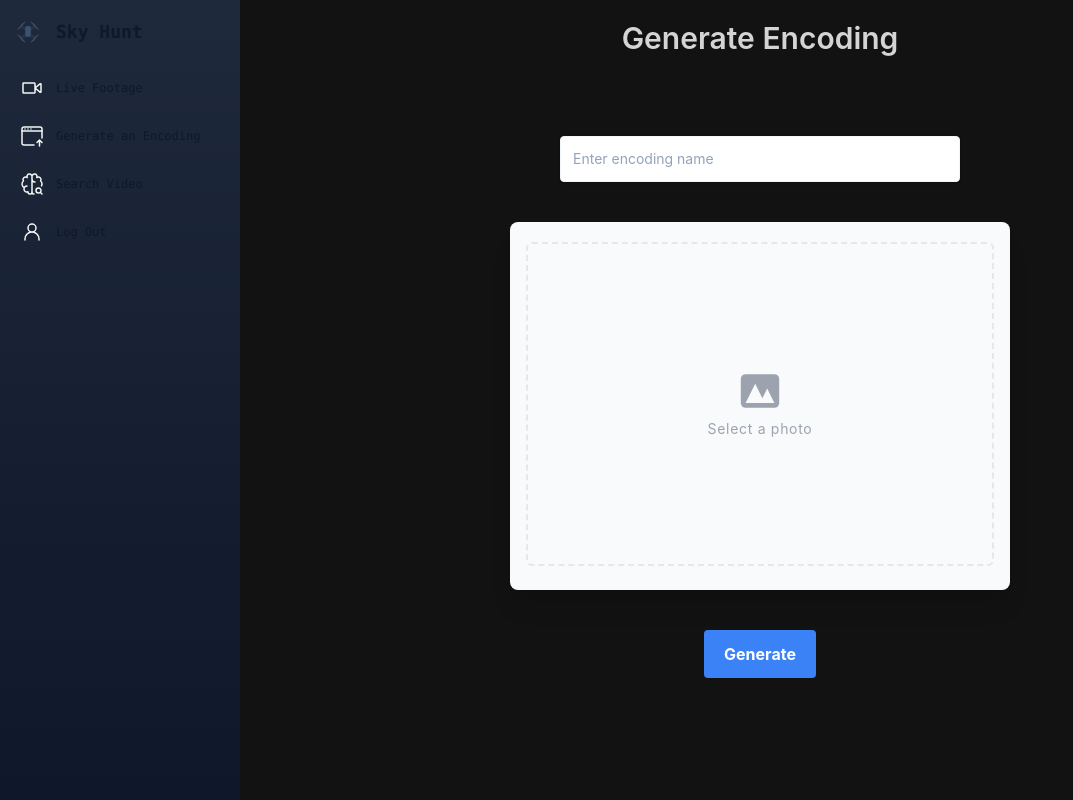
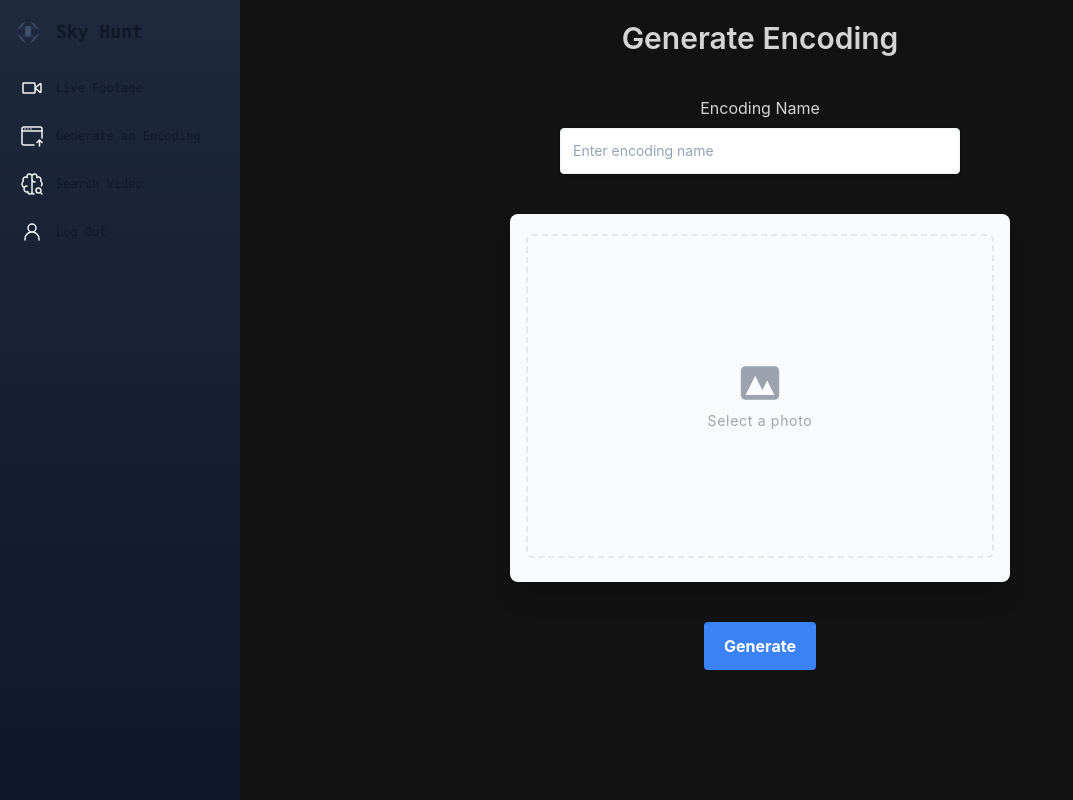
Before and after one commit to CapstoneS01/Web, a React (Vite) app in the folder client/: page /generate-encoding in a window 1280 px wide. Shown: the whole page, without its empty margins (0-1073 px from the left). Built offline with nearby package versions, Linux system fonts and the light colour scheme.

Commit message:
Spawn encoding script on upload

```diff
--- a/client/src/pages/GenerateEncoding.tsx
+++ b/client/src/pages/GenerateEncoding.tsx
@@ -2,8 +2,19 @@
 
 import React from "react";
 import { Sidebar } from "../components/Sidebar";
-import { ToastContainer, toast } from "react-toastify";
+import { ToastContainer, toast, ToastOptions } from "react-toastify";
 import "react-toastify/dist/ReactToastify.css";
+
+const toastOptions: ToastOptions = {
+  position: "top-right",
+  autoClose: 5000,
+  hideProgressBar: false,
+  closeOnClick: true,
+  pauseOnHover: true,
+  draggable: true,
+  progress: undefined,
+  theme: "dark",
+};
 
 export const GenerateEncoding = () => {
   const [encodingName, setEncodingName] = React.useState<string>("");
@@ -27,54 +38,50 @@ export const GenerateEncoding = () => {
     setFiles(filesArr);
   };
 
-  async function submitImages(e: any) {
+  async function generate(e: any) {
     e.preventDefault();
+
     if (files.length < 5 || files.length > 10) {
       toast.error(
         "You must upload a minimum of 5, and maximum of 10 images ⚠️",
-        {
-          position: "top-right",
-          autoClose: 5000,
-          hideProgressBar: false,
-          closeOnClick: true,
-          pauseOnHover: true,
-          draggable: true,
-          progress: undefined,
-          theme: "dark",
-        }
+        toastOptions
       );
       return;
     }
     if (encodingName === "") {
-      toast.error("You must enter an encoding name ⚠️", {
-        position: "top-right",
-        autoClose: 5000,
-        hideProgressBar: false,
-        closeOnClick: true,
-        pauseOnHover: true,
-        draggable: true,
-        progress: undefined,
-        theme: "dark",
-      });
+      toast.error("You must enter an encoding name ⚠️", toastOptions);
 
       return;
     }
 
-    const data = new FormData();
-    data.append("name", encodingName);
-    for (let i = 0; i < files.length; i++) {
-      data.append("files", files[i]);
+    const formData = new FormData();
+
+    files.map((file, idx) => {
+      const fileExtension = file.name.split(".").pop();
+      const formattedFile = new File(
+        [file],
+        `${encodingName}_${idx + 1}.${fileExtension}`,
+        { type: file.type }
+      );
+      formData.append("images", formattedFile);
+    });
+
+    const response = await fetch("http://localhost:3333/upload", {
+      credentials: "include",
+      method: "POST",
+      body: formData,
+    });
+
+    if (!response.ok) {
+      toast.error(
+        "Something went wrong, please try again later ⚠️",
+        toastOptions
+      );
+    } else {
+      toast.success("Encoding generated successfully ✅", toastOptions);
+      setFiles([]);
+      e.target.reset();
     }
-
-    await fetch("http://localhost:3030/upload", {
-      credentials: "same-origin",
-      method: "POST",
-      body: data,
-      headers: {
-        token:
-          "eyJhbGciOiJIUzI1NiIsInR5cCI6IkpXVCJ9.eyJ0b2tlbiI6IjAxR1FTWkMwMFJYSDdXTUJUMlhIWENTMEdaIiwiaWF0IjoxNjc0ODM1MjYzfQ.yneN_EBmUNPFK9zsPuXQHlZTn-FWRkERXBC0hd6-Bi8",
-      },
-    });
   }
 
   return (
@@ -85,8 +92,14 @@ export const GenerateEncoding = () => {
           <h1 className="text-3xl font-semibold text-center mb-10">
             Generate Encoding
           </h1>
-          <form className="flex flex-col justify-center items-center">
-            <div className="w-full flex flex-col justify-center items-center mb-10 mt-10">
+          <form
+            className="flex flex-col justify-center items-center"
+            onSubmit={generate}
+          >
+            <div className="w-full flex flex-col justify-center items-center mb-10">
+              <label htmlFor="name" className="text-left mb-2">
+                Encoding Name
+              </label>
               <input
                 type="text"
                 name="name"
@@ -148,15 +161,12 @@ export const GenerateEncoding = () => {
                 </div>
               </div>
             </div>
-            <div className="w-full flex justify-center mb-10">
-              <button
-                type="button"
-                className="bg-blue-500 hover:bg-blue-700 text-white font-bold py-3 px-5 rounded"
-                onClick={(e) => submitImages(e)}
-              >
-                Generate
-              </button>
-            </div>
+            <button
+              type="submit"
+              className="bg-blue-500 hover:bg-blue-700 text-white font-bold py-3 px-5 rounded"
+            >
+              Generate
+            </button>
           </form>
         </div>
       </div>
--- a/client/src/pages/Login.tsx
+++ b/client/src/pages/Login.tsx
@@ -11,7 +11,7 @@ function Login() {
   async function sendLink(e: { preventDefault: () => void }) {
     e.preventDefault();
     try {
-      const response = await fetch("http://localhost:3030/auth/login", {
+      const response = await fetch("http://localhost:3333/auth/login", {
         method: "POST",
         headers: {
           "Content-Type": "application/json",
@@ -70,7 +70,7 @@ function Login() {
             onClick={sendLink}
             type="button"
             disabled={submitted}
-            className=" w-2/3 mx-auto mt-7 text-white font-bold bg-gradient-to-r from-cyan-500 to-blue-500 hover:bg-gradient-to-bl focus:ring-4 focus:outline-none focus:ring-cyan-300 dark:focus:ring-cyan-800 font-medium rounded-lg text-sm px-5 py-2.5 text-center"
+            className=" w-2/3 mx-auto mt-7 text-white bg-gradient-to-r from-cyan-500 to-blue-500 hover:bg-gradient-to-bl focus:ring-4 focus:outline-none focus:ring-cyan-300 dark:focus:ring-cyan-800 font-medium rounded-lg text-sm px-5 py-2.5 text-center"
           >
             {submitted ? (
               <span className="font-semibold">Sent ✅</span>
```
Also changed, not shown: 2 other files (tests, documents, lock files or other folders).
